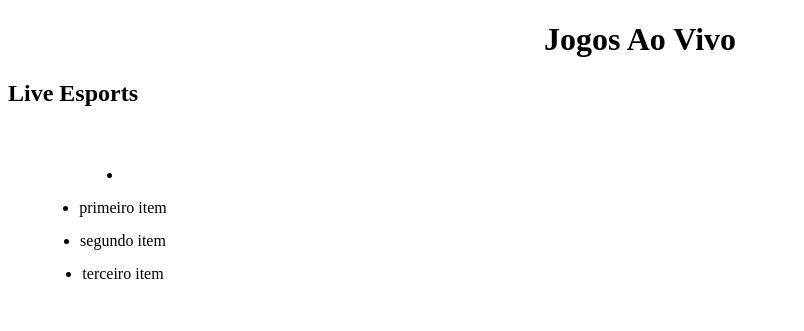
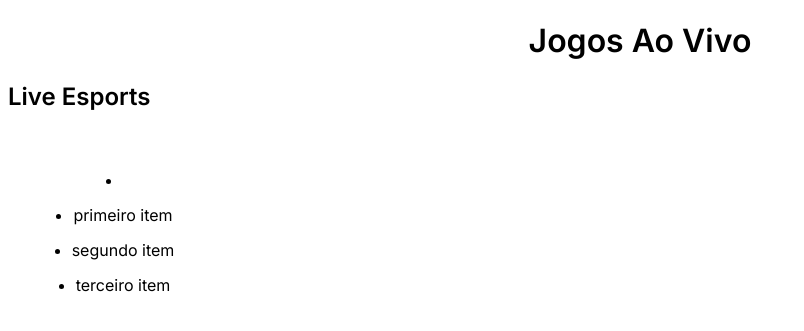
Before and after one commit to RadioactivePlays/pyesports, a Flask app: template website/templates/table.html in a window 1280 px wide. Shown: the top 331 px of the page, without its empty margins (0-804 px from the left). Run offline with Flask 3, Linux system fonts and the light colour scheme; the template is opened without the code that fills it, so the values that code supplies are empty; parts of the project's set-up code (start-up, migrations or seed data) failed here and were passed over.

Commit message:
Testando lista

```diff
--- a/website/static/assets/css/styles.css
+++ b/website/static/assets/css/styles.css
@@ -5,6 +5,10 @@
      justify-content: center;
  }
 */
+ body {
+   font: 400 1rem 'Inter', sans-serif;
+ }
+
  main .listinha{
      background-color: white;
      width: 200px;
```
